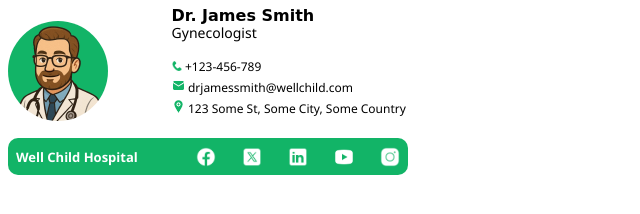
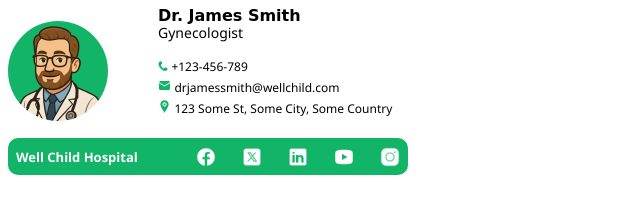
Before and after one commit to Obikaviola/Dr.James-smith-email-signature, a plain HTML site: page index.html in a window 1280 px wide. Shown: the whole page, without its empty margins (0-640 px from the left). Drawn offline with Linux system fonts and the light colour scheme.

Commit message:
update index.html

```diff
--- a/index.html
+++ b/index.html
@@ -9,7 +9,7 @@
    <table style="font-family: 'Segoe UI', Tahoma, Geneva, Verdana, sans-serif; font-size: 13px; width: 400px;" width="450" cellpadding="0" cellspacing="0" border="0">
     <tbody>
         <tr>
-            <td style="vertical-align: top; width: 120px; font-family: 'Segoe UI', Tahoma, Geneva, Verdana, sans-serif; padding: 0 30px 0 0;" width="100">
+            <td style="vertical-align: top; width: 120px; font-family: 'Segoe UI', Tahoma, Geneva, Verdana, sans-serif; padding: 0 10px 0 0;" width="100">
                 <p style="width: 100px;" width="120">
                     <img src="https://obikaviola.github.io/Dr.James-smith-email-signature/images/profile-pic.png" alt="profile pics" style="max-width: 100px; border-radius: 50%;" width="100" border="0">
                 </p>
```
